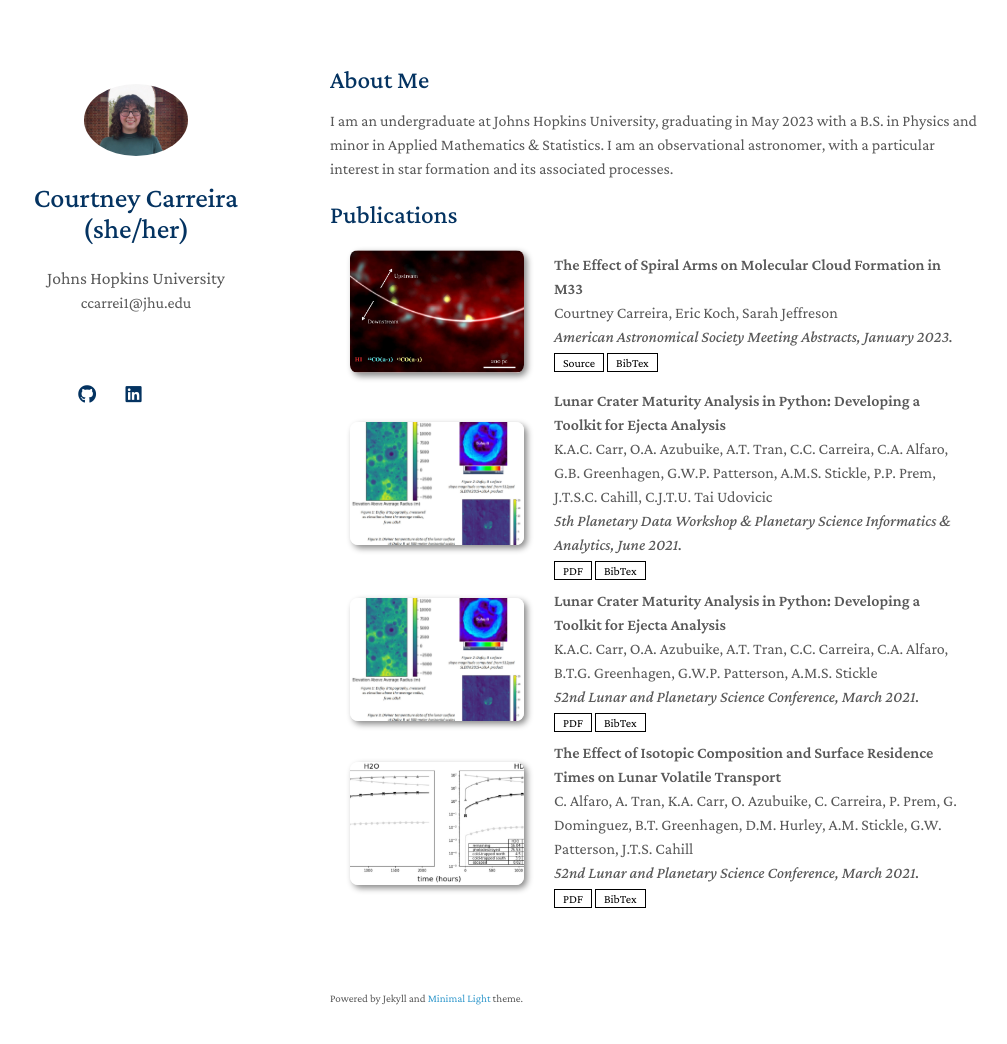
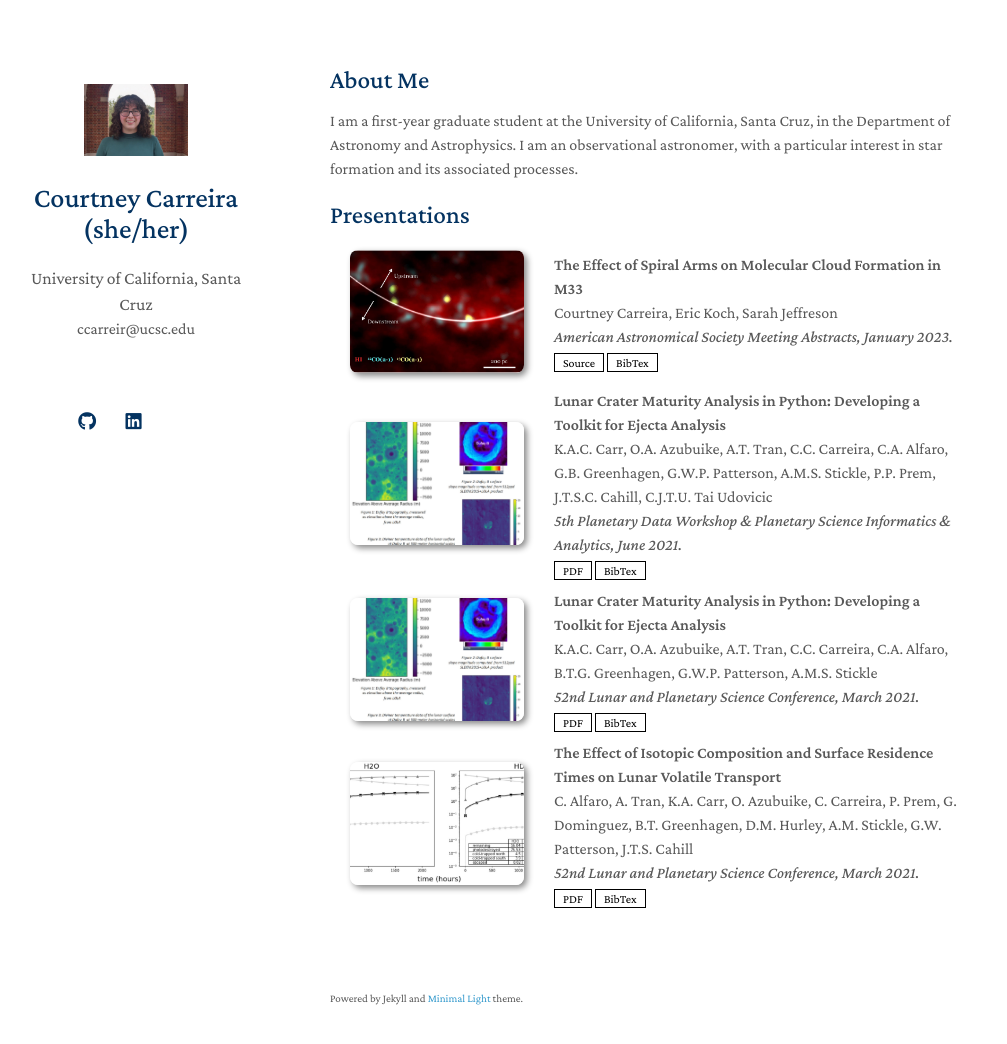
Before and after one commit to courtneycarreira/courtneycarreira.github.io, a Jekyll site: the page built from index.md, in a window 1280 px wide and 1079 px high. Shown: the top 1044 px of the window, without its empty margins (140-1147 px from the left). Built offline with Jekyll 4.4.1, drawn with Linux system fonts in a browser that asks for light colours; nearby versions of some CDN libraries; a style sheet for code colours, icons or effects is not loaded; our own code applies the rules of GitHub Pages for plain Markdown files.

Commit message:
image_fix

```diff
--- a/_config.yml
+++ b/_config.yml
@@ -1,10 +1,10 @@
 # Basic Information
 title: Courtney Carreira (she/her)
 # for position, actually put affiliation
-position: Johns Hopkins University
+position: University of California, Santa Cruz
 # for affiliation, actually put email
-affiliation: ccarrei1@jhu.edu
-affiliation_link: mailto:ccarrei1@jhu.edu
+affiliation: ccarreir@ucsc.edu
+affiliation_link: mailto:ccarreir@ucsc.edu
 # email: ccarrei1@jhu.edu
 
 # Search Engine Optimization (SEO)
--- a/_includes/publications.html
+++ b/_includes/publications.html
@@ -1,5 +1,5 @@
 
-<h2 id="publications" style="margin: 2px 0px -15px;">Publications</h2>
+<h2 id="publications" style="margin: 2px 0px -15px;">Presentations</h2>
 
 <div class="publications">
 <ol class="bibliography">
--- a/_sass/minimal-light.scss
+++ b/_sass/minimal-light.scss
@@ -196,7 +196,7 @@ papertitle {
 
 
   .image {
-    border-radius: 0.35em;
+    border-radius: 8px;
     border: 0;
     display: inline-block;
     position: relative;
@@ -207,7 +207,7 @@ papertitle {
       -webkit-transition: opacity 0.2s ease-in-out;
       -ms-transition: opacity 0.2s ease-in-out;
       transition: opacity 0.2s ease-in-out;
-      border-radius: 0.35em;
+      border-radius: 8px;
       content: '';
       display: block;
       height: 100%;
@@ -219,7 +219,7 @@ papertitle {
     }
 
     .image.avatar {
-      border-radius: 100%;
+      border-radius: 8px;
     }
 
       .image.avatar:before {
@@ -227,7 +227,7 @@ papertitle {
       }
 
       .image.avatar img {
-        border-radius: 100%;
+        border-radius: 8px;
         width: 45%;
         padding: 20px;
         // border: 1px solid #ddd;
--- a/index.md
+++ b/index.md
@@ -4,6 +4,6 @@ layout: homepage
 
 ## About Me
 
-I am an undergraduate at Johns Hopkins University, graduating in May 2023 with a B.S. in Physics and minor in Applied Mathematics & Statistics. I am an observational astronomer, with a particular interest in star formation and its associated processes.
+I am a first-year graduate student at the University of California, Santa Cruz, in the Department of Astronomy and Astrophysics. I am an observational astronomer, with a particular interest in star formation and its associated processes.
 
 {% include_relative _includes/publications.html %}
```
